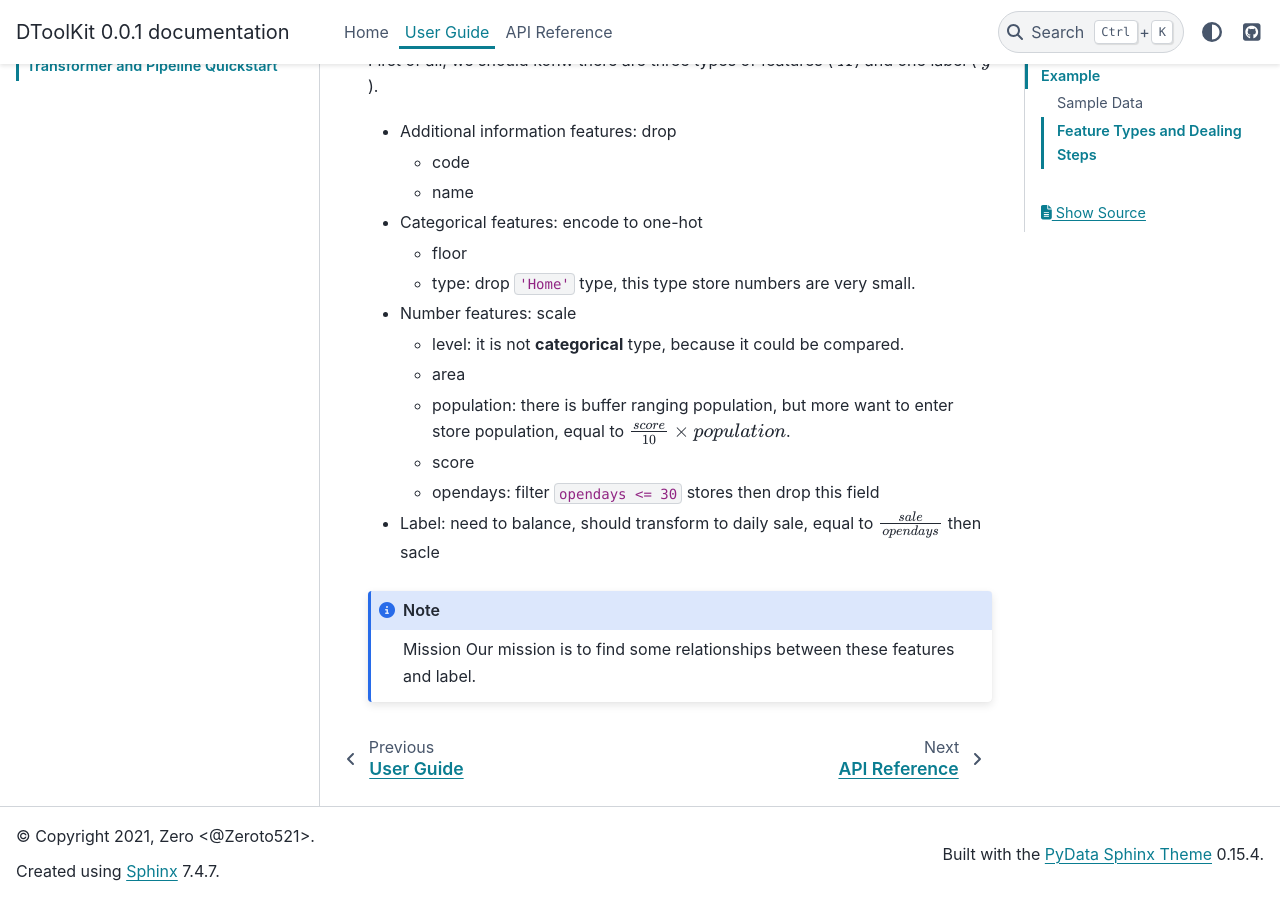
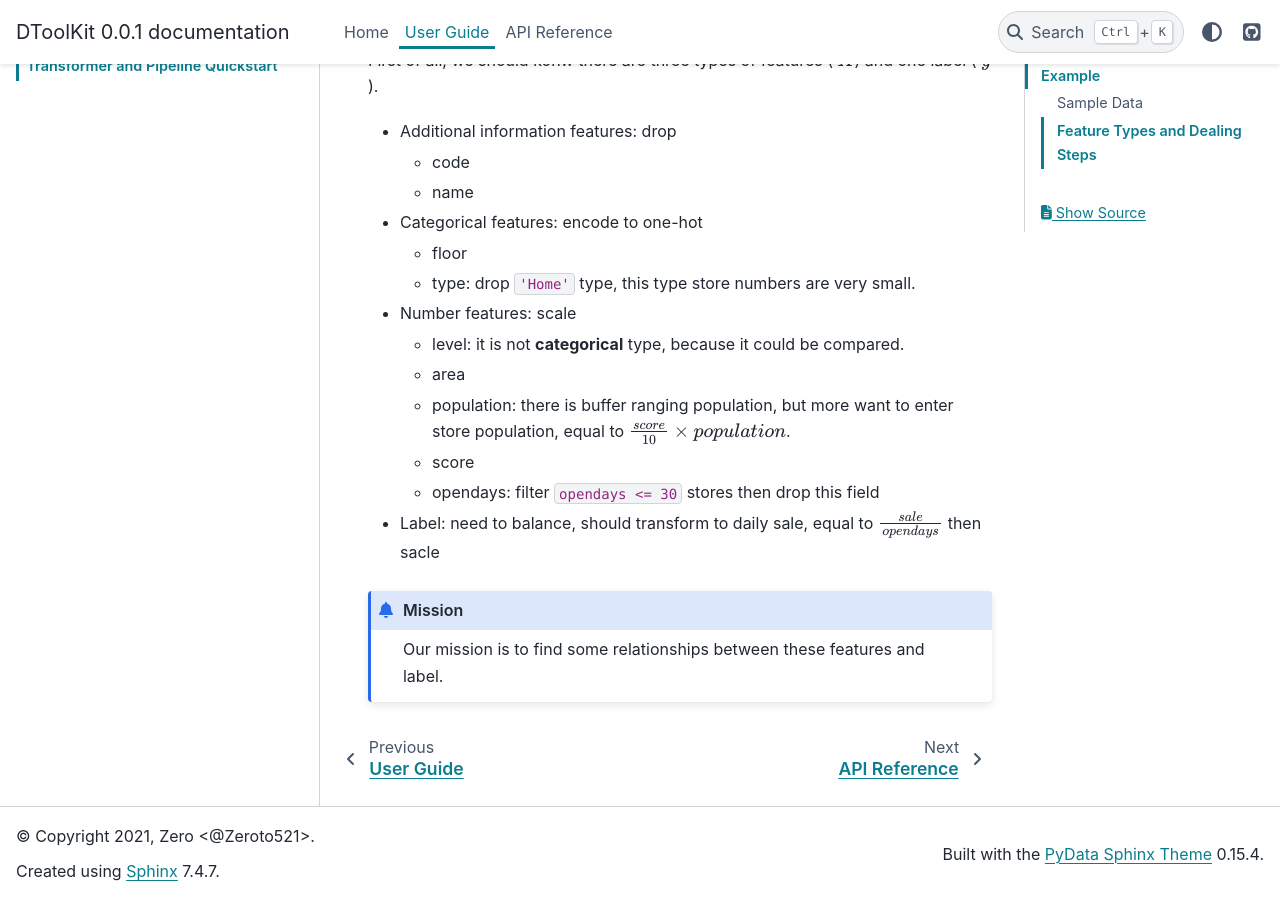
Before and after one commit to Zeroto521/my-data-toolkit, a Sphinx documentation site: the page built from doc/source/guide/transformer.md, in a window 1280 px wide and 900 px high, scrolled down 1425 px. Built offline with Sphinx 7.4.7 and the PyData theme 0.15.4, drawn with Linux system fonts in a browser that asks for light colours.

Commit message:
DOC: reset the title

```diff
--- a/doc/source/guide/transformer.md
+++ b/doc/source/guide/transformer.md
@@ -66,6 +66,6 @@ First of all, we should konw there are three types of features ( {math}`X`) and
   - opendays: filter `opendays <= 30` stores then drop this field
 - Label: need to balance, should transform to daily sale, equal to {math}`\frac{sale}{opendays}` then sacle
 
-:::{note} Mission
+:::{admonition} Mission
 Our mission is to find some relationships between these features and label.
 :::
```
